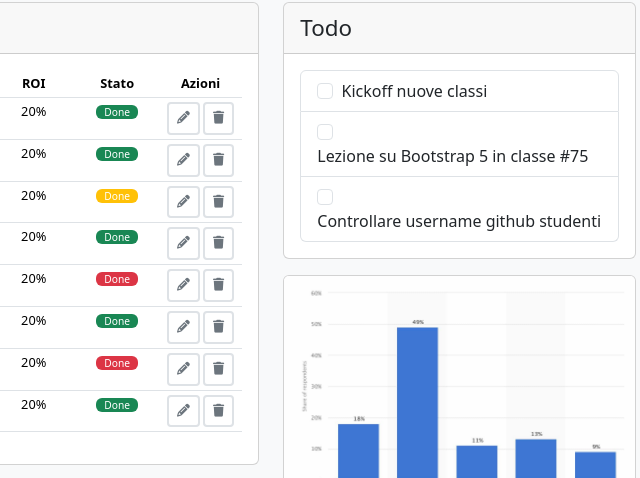
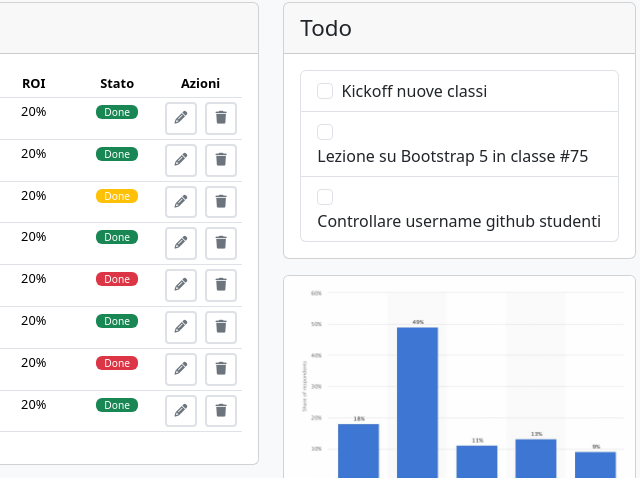
Before and after one commit to EnricoDErasmo/html-css-bootstrap-dashboard, a plain HTML site: page index.html in a window 1280 px wide. Shown: the part 170-648 px from the top of the page, 632-1272 px from the left. Drawn offline with nearby package versions, Linux system fonts and the light colour scheme.

Commit message:
fixed icon error in table added comments

```diff
--- a/index.html
+++ b/index.html
@@ -384,6 +384,9 @@
 
                         <div class="col-12 col-lg-8">
 
+
+                            <!-- Card 1 -->
+
                             <div class="card mb-3">
 
                                 <div class="card-header">
@@ -391,6 +394,8 @@
                                 </div>
 
                                 <div class="card-body">
+
+                                    <!-- Table -->
 
                                     <table class="table table-sm">
 
@@ -418,9 +423,15 @@
                                             <td class="text-center">
                                                 <span class="__badge-done rounded-2 text-white px-2">Done</span>
                                             </td>
-                                            <td class="gap-2 __table-cursor text-center">
+                                            <td class="__table-cursor text-center">
+                                                <div class="d-flex gap-2 justify-content-center">
+                                                    <div>
                                                         <i class="fa-solid fa-pencil border border-2 p-2 rounded-1 text-secondary"></i>
+                                                    </div>
+                                                    <div>
                                                         <i class="fa-solid fa-trash border border-2 p-2 rounded-1 text-secondary"></i>
+                                                    </div>
+                                                </div>
                                             </td>
                                           </tr>
 
@@ -434,9 +445,15 @@
                                             <td class="text-center">
                                                 <span class="__badge-done rounded-2 text-white px-2">Done</span>
                                             </td>
-                                            <td class="gap-2 __table-cursor text-center">
+                                            <td class="__table-cursor text-center">
+                                                <div class="d-flex gap-2 justify-content-center">
+                                                    <div>
                                                         <i class="fa-solid fa-pencil border border-2 p-2 rounded-1 text-secondary"></i>
+                                                    </div>
+                                                    <div>
                                                         <i class="fa-solid fa-trash border border-2 p-2 rounded-1 text-secondary"></i>
+                                                    </div>
+                                                </div>
                                             </td>
                                           </tr>
 
@@ -450,9 +467,15 @@
                                             <td class="text-center">
                                                 <span class="__badge-process rounded-2 text-white px-2">Done</span>
                                             </td>
-                                            <td class="gap-2 __table-cursor text-center">
+                                            <td class="__table-cursor text-center">
+                                                <div class="d-flex gap-2 justify-content-center">
+                                                    <div>
                                                         <i class="fa-solid fa-pencil border border-2 p-2 rounded-1 text-secondary"></i>
+                                                    </div>
+                                                    <div>
                                                         <i class="fa-solid fa-trash border border-2 p-2 rounded-1 text-secondary"></i>
+                                                    </div>
+                                                </div>
                                             </td>
                                           </tr>
 
@@ -466,9 +489,15 @@
                                             <td class="text-center">
                                                 <span class="__badge-done rounded-2 text-white px-2">Done</span>
                                             </td>
-                                            <td class="gap-2 __table-cursor text-center">
+                                            <td class="__table-cursor text-center">
+                                                <div class="d-flex gap-2 justify-content-center">
+                                                    <div>
                                                         <i class="fa-solid fa-pencil border border-2 p-2 rounded-1 text-secondary"></i>
+                                                    </div>
+                                                    <div>
                                                         <i class="fa-solid fa-trash border border-2 p-2 rounded-1 text-secondary"></i>
+                                                    </div>
+                                                </div>
                                             </td>
                                           </tr>
 
@@ -482,9 +511,15 @@
                                             <td class="text-center">
                                                 <span class="__badge-failed rounded-2 text-white px-2">Done</span>
                                             </td>
-                                            <td class="gap-2 __table-cursor text-center">
+                                            <td class="__table-cursor text-center">
+                                                <div class="d-flex gap-2 justify-content-center">
+                                                    <div>
                                                         <i class="fa-solid fa-pencil border border-2 p-2 rounded-1 text-secondary"></i>
+                                                    </div>
+                                                    <div>
                                                         <i class="fa-solid fa-trash border border-2 p-2 rounded-1 text-secondary"></i>
+                                                    </div>
+                                                </div>
                                             </td>
                                           </tr>
 
@@ -498,9 +533,15 @@
                                             <td class="text-center">
                                                 <span class="__badge-done rounded-2 text-white px-2">Done</span>
                                             </td>
-                                            <td class="gap-2 __table-cursor text-center">
+                                            <td class="__table-cursor text-center">
+                                                <div class="d-flex gap-2 justify-content-center">
+                                                    <div>
                                                         <i class="fa-solid fa-pencil border border-2 p-2 rounded-1 text-secondary"></i>
+                                                    </div>
+                                                    <div>
                                                         <i class="fa-solid fa-trash border border-2 p-2 rounded-1 text-secondary"></i>
+                                                    </div>
+                                                </div>
                                             </td>
                                           </tr>
 
@@ -514,9 +555,15 @@
                                             <td class="text-center">
                                                 <span class="__badge-failed rounded-2 text-white px-2">Done</span>
                                             </td>
-                                            <td class="gap-2 __table-cursor text-center">
+                                            <td class="__table-cursor text-center">
+                                                <div class="d-flex gap-2 justify-content-center">
+                                                    <div>
                                                         <i class="fa-solid fa-pencil border border-2 p-2 rounded-1 text-secondary"></i>
+                                                    </div>
+                                                    <div>
                                                         <i class="fa-solid fa-trash border border-2 p-2 rounded-1 text-secondary"></i>
+                                                    </div>
+                                                </div>
                                             </td>
                                           </tr>
 
@@ -530,9 +577,15 @@
                                             <td class="text-center">
                                                 <span class="__badge-done rounded-2 text-white px-2">Done</span>
                                             </td>
-                                            <td class="gap-2 __table-cursor text-center">
+                                            <td class="__table-cursor text-center">
+                                                <div class="d-flex gap-2 justify-content-center">
+                                                    <div>
                                                         <i class="fa-solid fa-pencil border border-2 p-2 rounded-1 text-secondary"></i>
+                                                    </div>
+                                                    <div>
                                                         <i class="fa-solid fa-trash border border-2 p-2 rounded-1 text-secondary"></i>
+                                                    </div>
+                                                </div>
                                             </td>
                                           </tr>
 
@@ -540,11 +593,19 @@
 
                                       </table>
 
+                                      <!-- /Table -->
+
                                 </div>
 
                             </div>
 
-                            <div class="card">
+
+                            <!-- /Card 1 -->
+
+
+                            <!-- Card 2 -->
+
+                            <div class="card mb-3 mb-lg-0">
 
                                 <div class="card-header">
                                   F.A.Q.
@@ -590,7 +651,13 @@
 
                         </div>
 
+
+                        <!-- /Card 2 -->
+
                         <div class="col-12 col-lg-4">
+
+
+                        <!-- Card 3 -->
 
                             <div class="card mb-3">
 
@@ -619,6 +686,11 @@
 
                             </div>
 
+                        <!-- /Card 3 -->
+
+
+                        <!-- Card 4 -->
+
                             <div class="card" style="width: 100%;">
                                 <img src="img/stats.jpeg" class="card-img-top" alt="...">
                                 <div class="card-body">
@@ -635,17 +707,15 @@
                                 </div>
                             </div>
 
+                        <!-- /Card 4 -->
+
                         </div>
 
                     </div>
 
                 </div>
 
-
-
             </div>
-
-
 
             <!-- /Main -->
 
```
Also changed, not shown: img/class-avatar.jpeg (added), img/class-avatar.jpg (added). Lines whose indentation alone changed are shown as unchanged.
